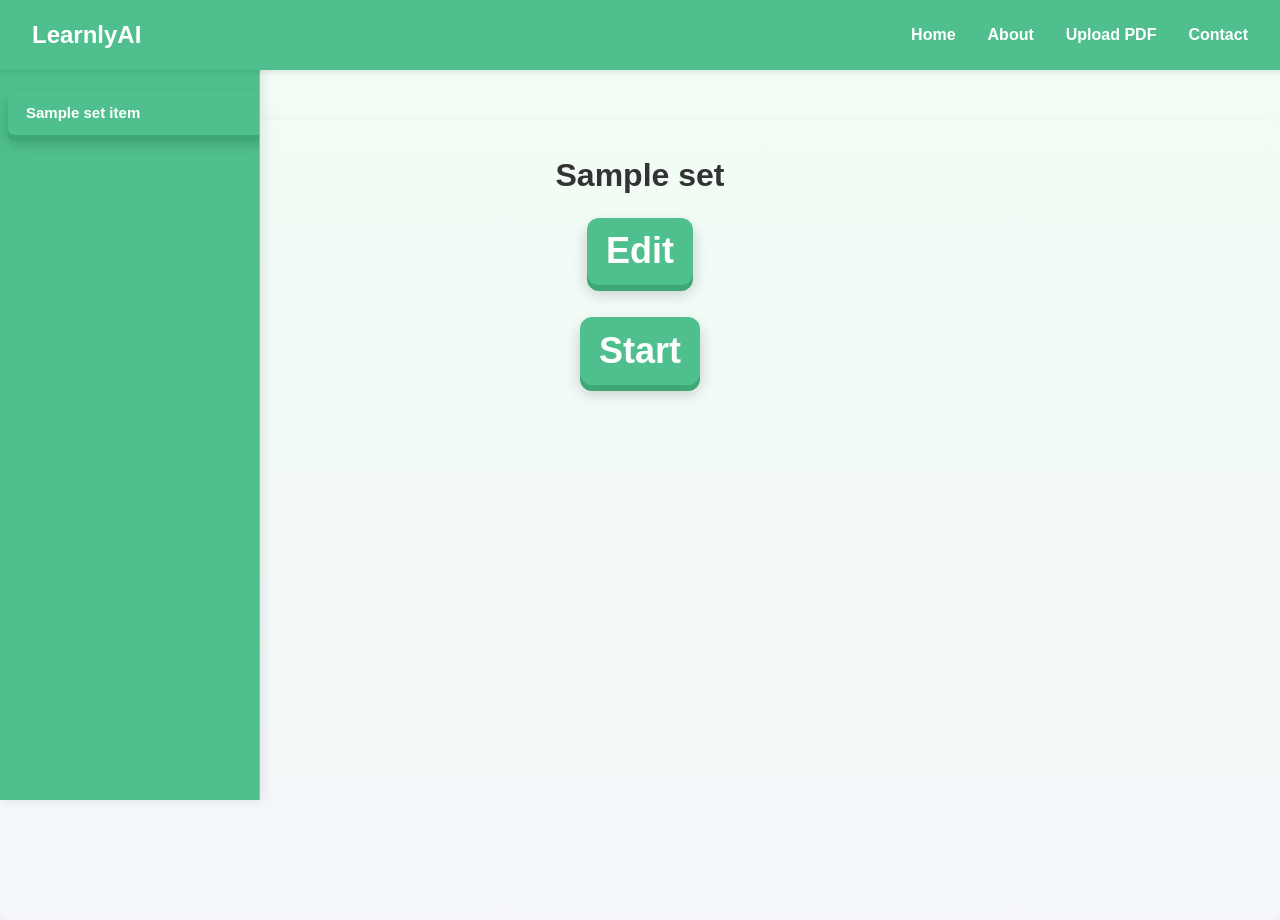
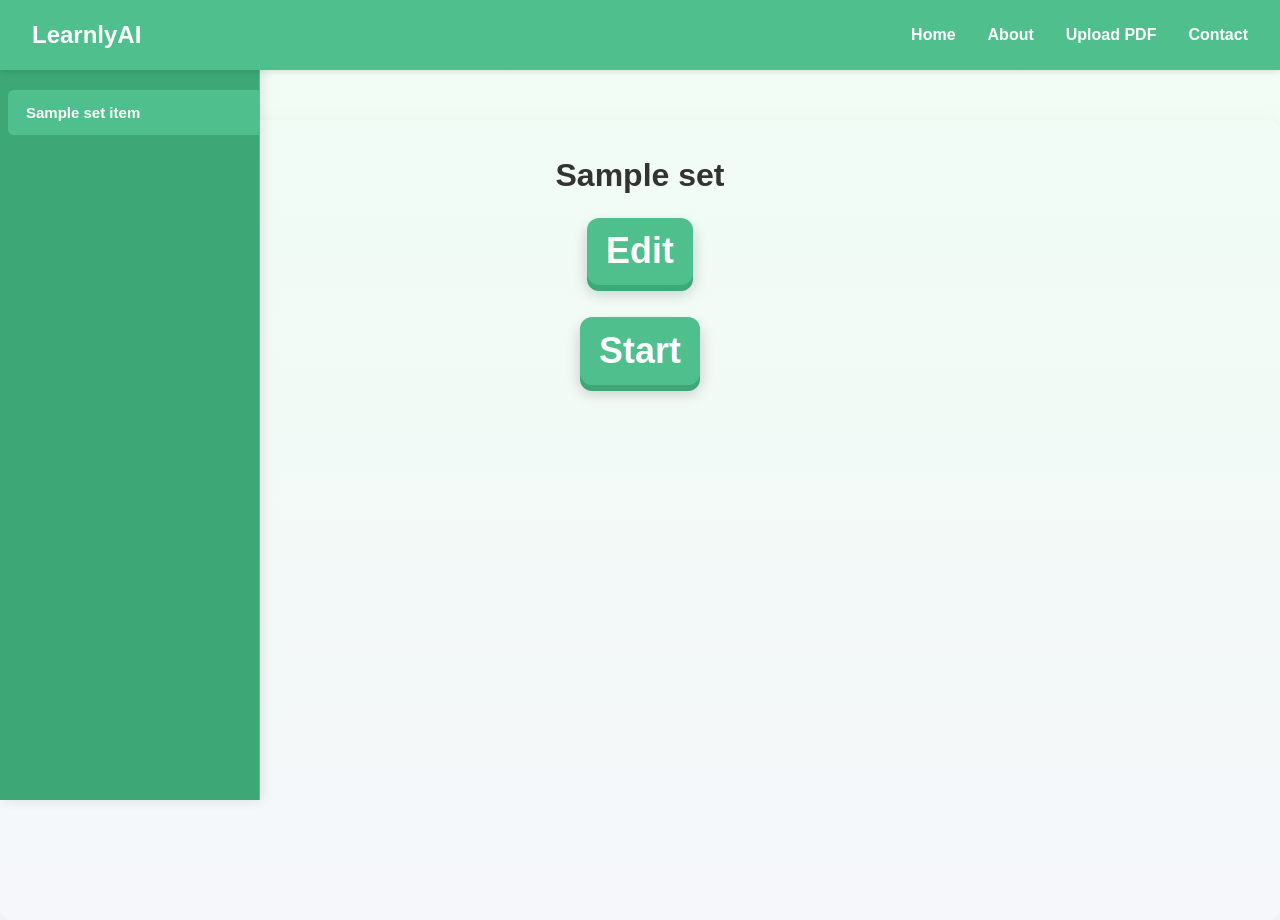
Before and after one commit to joeFerguson3/Flashcard-generator, a Flask app: template templates/quiz-preview.html in a window 1280 px wide. Run offline with Flask 3, Linux system fonts and the light colour scheme; tables that the repository leaves empty hold one stand-in row (values such as "Sample post"); the template is opened without the code that fills it: values that come from a table or form of the project are taken from there, most other values are stand-ins (such as "Sample title", 1, 10 or a date in 2020).

Commit message:
more css

```diff
--- a/static/css/quiz-preview.css
+++ b/static/css/quiz-preview.css
@@ -1,7 +1,7 @@
 #side-menu {
     overflow-y: auto;
     overflow-x: hidden;
-    background-color: #4fc08d;
+    background-color: #3da876;
     width: 260px;
     height: 100vh;
     position: fixed;
@@ -13,9 +13,10 @@
 }
 
 .side-bar-btn {
+    box-shadow: none;
     width: 100%;
     padding: 14px 18px;
-    background: transparent;
+    background: #4fc08d;
     border: none;
     text-align: left;
     font-size: 15px;
@@ -23,14 +24,12 @@
     white-space: nowrap;
     overflow: hidden;
     text-overflow: ellipsis;
-    transition: background-color 0.25s ease, color 0.25s ease, padding-left 0.25s ease;
     border-radius: 6px;
     margin: 4px 8px;
 }
 
 .side-bar-btn:hover {
     background-color: rgba(0, 0, 0, 0.1);
-    padding-left: 24px;
 }
 
 .highlight {
```
